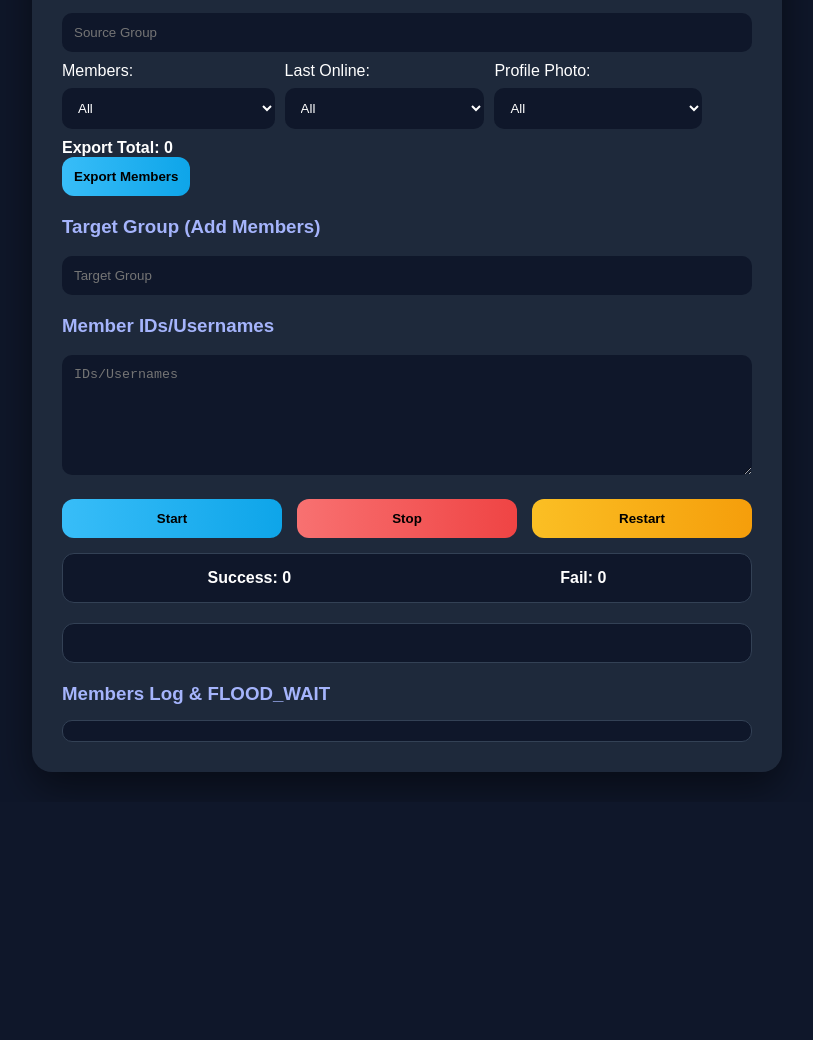
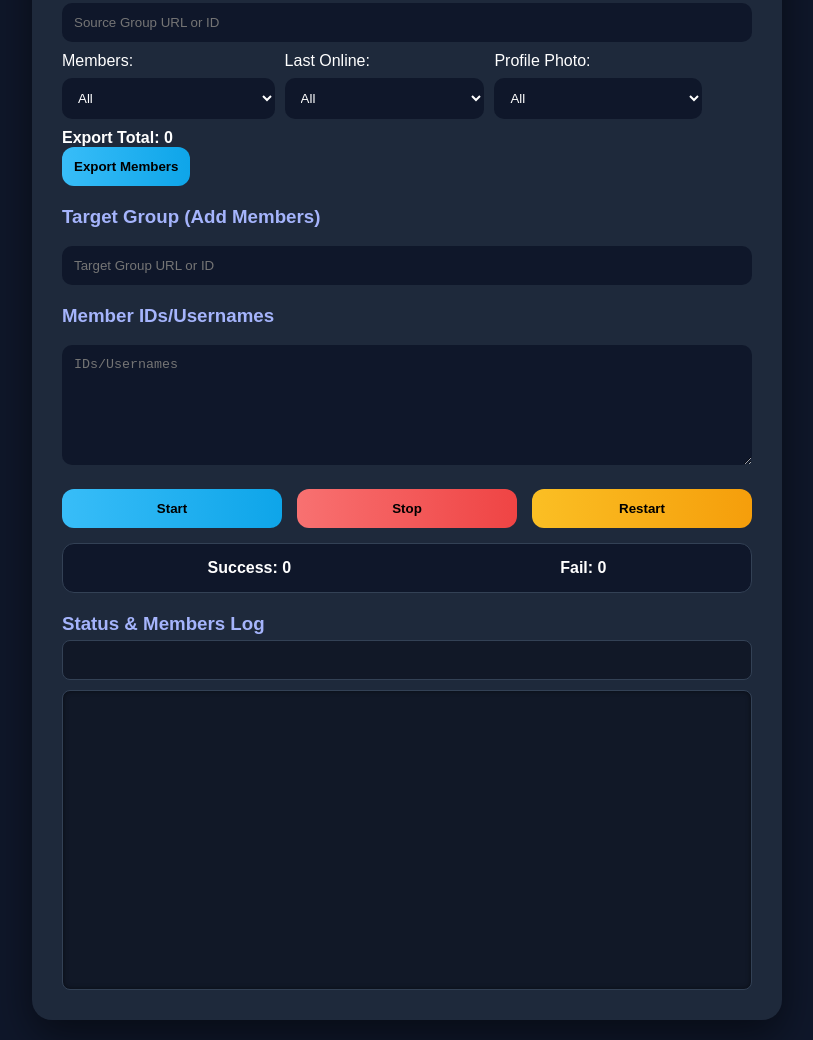
Before and after one commit to ANRACHANA/Add_Member, a website: page index.html in a window 1280 px wide. Shown: the part 252-1292 px from the top of the page, without its empty margins (233-1046 px from the left). Before the commit the page ends 1054 px from the top, so only its background shows below. Drawn offline with Linux system fonts and the light colour scheme; no server answers.

Commit message:
Update index.html

```diff
--- a/index.html
+++ b/index.html
@@ -5,29 +5,64 @@
 <meta name="viewport" content="width=device-width, initial-scale=1.0">
 <title>Telegram Add Member Ultimate</title>
 <style>
-*{box-sizing:border-box;margin:0;padding:0;}
-body{font-family:sans-serif;background:#0f172a;color:#fff;display:flex;justify-content:center;padding:30px 10px;}
-.container{width:100%;max-width:750px;background:#1e293b;border-radius:20px;padding:30px;box-shadow:0 15px 40px rgba(0,0,0,0.5);}
-h2{text-align:center;color:#38bdf8;margin-bottom:20px;}
-h3{margin:20px 0 10px;color:#a5b4fc;}
-input,textarea,select{width:100%;padding:12px;margin-top:8px;border-radius:10px;border:none;background:#0f172a;color:#fff;}
-textarea{height:120px;resize:vertical;}
-.accountsBox{max-height:200px;overflow-y:auto;background:#0f172a;padding:10px;border-radius:10px;border:1px solid #334155;}
-.accountsBox div{padding:5px 0;}
-.accountsBox label{cursor:pointer;}
-.accountsBox .blocked{color:red;font-weight:600;}
-.btns{display:flex;gap:15px;margin-top:20px;flex-wrap:wrap;}
-button{flex:1;padding:12px;border:none;border-radius:12px;font-weight:600;cursor:pointer;transition:all 0.3s;}
-.start{background:linear-gradient(90deg,#38bdf8,#0ea5e9);}
-.stop{background:linear-gradient(90deg,#f87171,#ef4444);}
-.restart{background:linear-gradient(90deg,#fbbf24,#f59e0b);}
-.stats{display:flex;justify-content:space-around;background:#0f172a;padding:15px 10px;border-radius:12px;border:1px solid #334155;margin-top:15px;font-weight:600;}
-#status{margin-top:20px;background:#0f172a;padding:12px;border-radius:12px;border:1px solid #334155;min-height:40px;line-height:1.4;}
-#memberList{margin-top:15px;max-height:300px;overflow-y:auto;background:#0f172a;padding:10px;border-radius:10px;border:1px solid #334155;}
-#memberList div{padding:2px 0;}
-label input[type="checkbox"]{margin-right:8px;}
-@media(max-width:600px){.btns{flex-direction:column;}}
-.floodWait{color:#fbbf24;}
+* { box-sizing: border-box; margin: 0; padding: 0; }
+body { font-family: sans-serif; background: #0f172a; color: #fff; display: flex; justify-content: center; padding: 20px; }
+.container { width: 100%; max-width: 750px; background: #1e293b; border-radius: 20px; padding: 30px; box-shadow: 0 15px 40px rgba(0,0,0,0.5); }
+h2 { text-align: center; color: #38bdf8; margin-bottom: 20px; }
+h3 { margin: 20px 0 10px; color: #a5b4fc; }
+input, textarea, select { width: 100%; padding: 12px; margin-top: 8px; border-radius: 10px; border: none; background: #0f172a; color: #fff; }
+textarea { height: 120px; resize: vertical; }
+.accountsBox { max-height: 200px; overflow-y: auto; background: #0f172a; padding: 10px; border-radius: 10px; border: 1px solid #334155; }
+.accountsBox div { padding: 5px 0; }
+.accountsBox label { cursor: pointer; }
+.accountsBox .blocked { color: red; font-weight: 600; }
+.btns { display: flex; gap: 15px; margin-top: 20px; flex-wrap: wrap; }
+button { flex: 1; padding: 12px; border: none; border-radius: 12px; font-weight: 600; cursor: pointer; transition: all 0.3s; }
+.start { background: linear-gradient(90deg,#38bdf8,#0ea5e9); }
+.stop { background: linear-gradient(90deg,#f87171,#ef4444); }
+.restart { background: linear-gradient(90deg,#fbbf24,#f59e0b); }
+.stats { display: flex; justify-content: space-around; background: #0f172a; padding: 15px 10px; border-radius: 12px; border: 1px solid #334155; margin-top: 15px; font-weight: 600; }
+
+#statusBox h3 { color:#a5b4fc; margin-bottom:5px; }
+
+/* Status box */
+#status {
+  background:#111827;
+  padding:10px;
+  border-radius:8px;
+  border:1px solid #334155;
+  min-height:40px;
+  max-height:50px;
+  overflow-y:auto;
+  font-family: monospace;
+  color:#38bdf8;
+  margin-bottom:10px;
+}
+
+/* Members log box */
+#memberList {
+  background:#111827;
+  padding:10px;
+  border-radius:8px;
+  border:1px solid #334155;
+  height:300px;
+  overflow-y:auto;
+  font-family: monospace;
+  color:#f8fafc;
+  white-space: pre-wrap;
+  box-shadow: inset 0 0 5px rgba(0,0,0,0.5);
+}
+
+/* FLOOD_WAIT items */
+.floodWait { color:#fbbf24; margin:5px 0; display:flex; justify-content:space-between; align-items:center; }
+.floodWait button { flex:none; padding:4px 8px; font-size:12px; border-radius:6px; cursor:pointer; }
+
+/* Custom scrollbar */
+#memberList::-webkit-scrollbar { width:8px; }
+#memberList::-webkit-scrollbar-track { background:#1e293b; border-radius:4px; }
+#memberList::-webkit-scrollbar-thumb { background:#334155; border-radius:4px; }
+
+@media(max-width:600px){ .btns{flex-direction:column;} }
 </style>
 </head>
 <body>
@@ -39,7 +74,7 @@ label input[type="checkbox"]{margin-right:8px;}
   <label><input type="checkbox" id="selectAll" onchange="toggleSelectAll()"> Select All</label>
 
   <h3>Source Group (Export Members)</h3>
-<input type="text" id="sourceGroup" placeholder="Source Group">
+  <input type="text" id="sourceGroup" placeholder="Source Group URL or ID">
 
   <div style="margin-top:10px; display:flex; gap:10px; flex-wrap:wrap;">
     <div>
@@ -69,11 +104,10 @@ label input[type="checkbox"]{margin-right:8px;}
   <div style="margin-top:10px;font-weight:600;">
     Export Total: <span id="exportTotal">0</span>
   </div>
-
   <button class="start" onclick="exportMembers()">Export Members</button>
 
   <h3>Target Group (Add Members)</h3>
-<input type="text" id="targetGroup" placeholder="Target Group">
+  <input type="text" id="targetGroup" placeholder="Target Group URL or ID">
 
   <h3>Member IDs/Usernames</h3>
   <textarea id="users" placeholder="IDs/Usernames"></textarea>
@@ -89,9 +123,12 @@ label input[type="checkbox"]{margin-right:8px;}
     <div>Fail: <span id="fail">0</span></div>
   </div>
 
+  <!-- CMD-style status & log -->
+  <div id="statusBox">
+    <h3>Status & Members Log</h3>
     <div id="status"></div>
-<h3>Members Log & FLOOD_WAIT</h3>
     <div id="memberList"></div>
+  </div>
 </div>
 
 <script>
@@ -124,6 +161,7 @@ function toggleSelectAll(){
   const checked = document.getElementById("selectAll").checked;
   document.querySelectorAll(".accountChk:not(:disabled)").forEach(chk=>chk.checked=checked);
 }
+
 function getSelectedAccounts(){
   const selected=[];
   document.querySelectorAll(".accountChk:checked").forEach(chk=>selected.push(chk.value));
@@ -211,13 +249,11 @@ async function updateUI(){
   const floodRes = await fetch("/flood-waits");
   const floodData = await floodRes.json();
   floodData.forEach(fw=>{
-    if(new Date(fw.endTime) < new Date()) return; // skip expired
     const div=document.createElement("div");
     div.className="floodWait";
     div.innerHTML=`⏳ ${fw.username} on ${fw.account} – Retry at <b>${fw.endTime}</b> (<span id="countdown-${fw.username}">${fw.remainingSec}</span>s)`;
     const btn=document.createElement("button");
     btn.innerText="Retry Now";
-    btn.style.marginLeft="10px";
     btn.onclick=async ()=>{
       const res = await fetch("/retry",{
         method:"POST",
```
Lines whose indentation alone changed are shown as unchanged.
